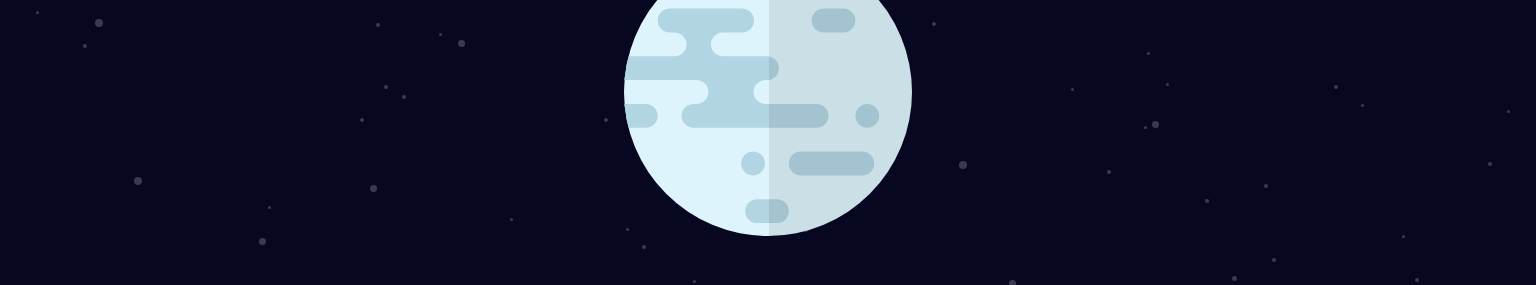
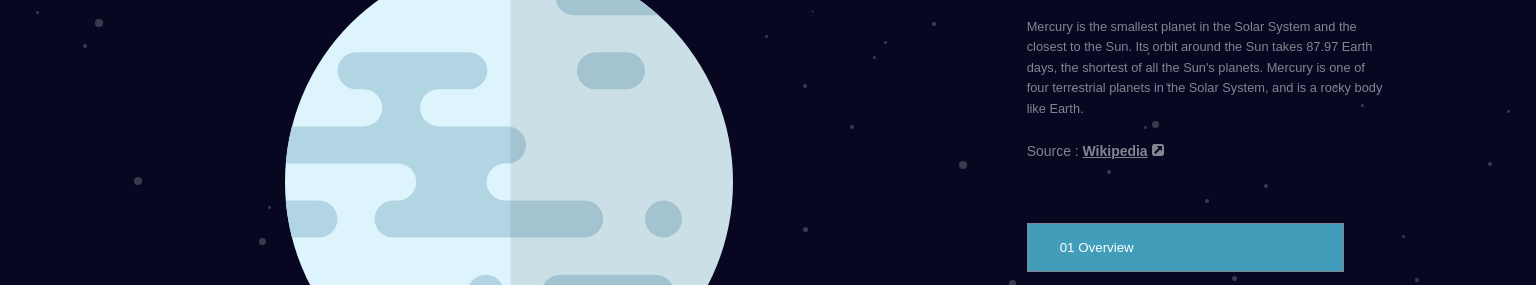
Before and after one commit to JaspalSingh1998/planet-facts, a plain HTML site: page index.html in a window 1536 px wide. Shown: the part 245-530 px from the top of the page. Drawn offline with Linux system fonts and the light colour scheme.

Commit message:
Finished Tab Options

```diff
--- a/style.css
+++ b/style.css
@@ -148,7 +148,10 @@ main img {
 }
 @media screen and (min-width: 768px) {
   main img {
-    max-width: 18rem;
+    max-width: 20rem;
+  }
+  .planet_img {
+    width: 100%;
   }
   .menu-open {
     display: none;
@@ -271,4 +274,28 @@ main img {
   .nav-link::after {
     bottom: -2.5rem;
   }
+  main img {
+    max-width: 28rem;
+  }
+  .planet_img {
+    width: 100%;
+  }
+  .planet__info {
+    flex-direction: column;
+  }
+  .main-content {
+    display: grid;
+    grid-template-columns: 2fr 1fr;
+    align-items: center;
+  }
+  .description {
+    width: 80%;
+    font-size: 0.8rem;
+  }
+  .tab-option {
+    width: 70%;
+  }
+  .planet__info {
+    gap: 4rem;
+  }
 }
```
